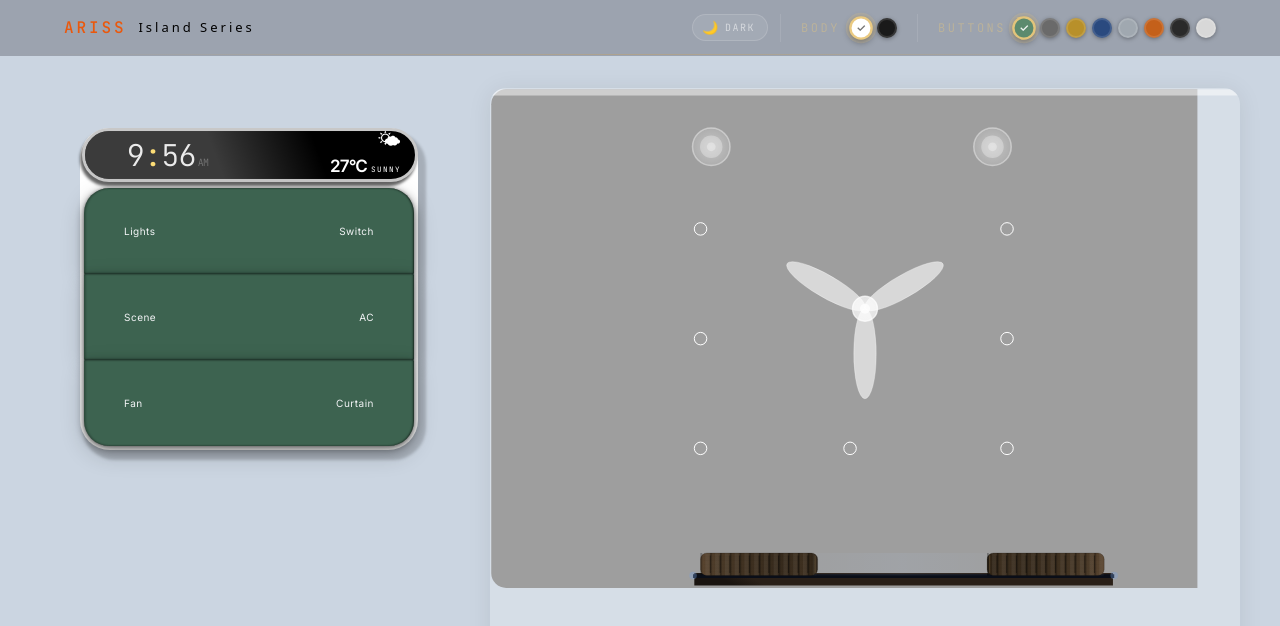
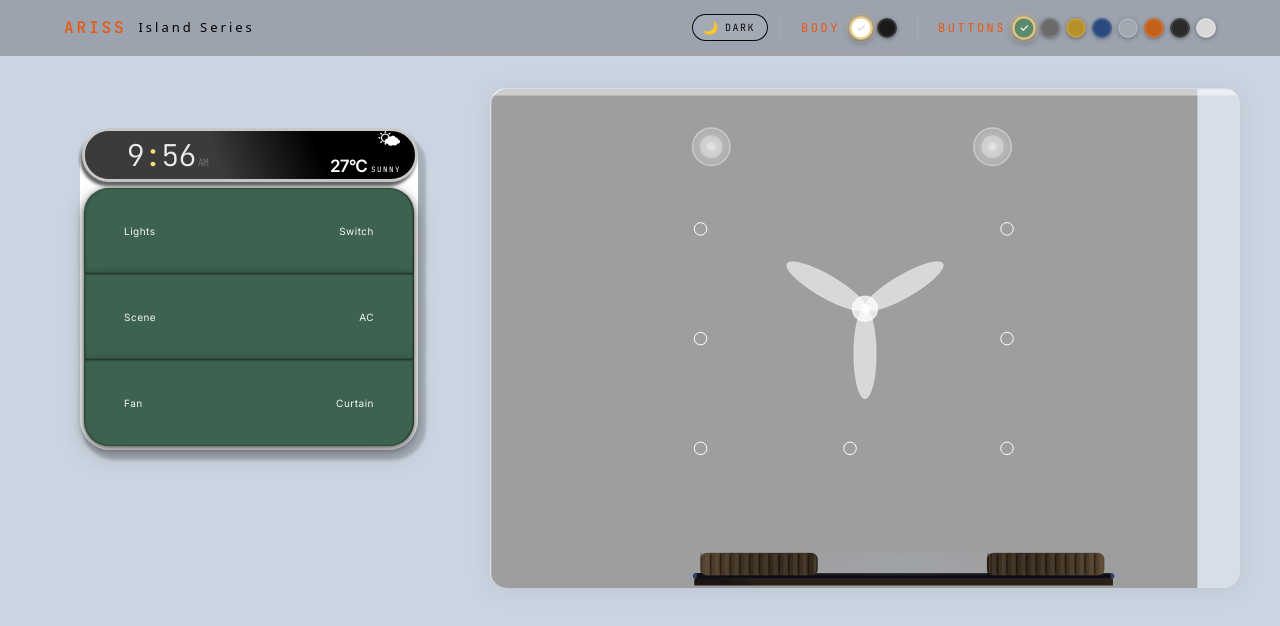
Before and after one commit to shaikhmoiz3010/ariss-island-series, a React (Vite) app: page / in a window 1280 px wide. Shown: the top 626 px of the page. Built offline with nearby package versions, Linux system fonts and the light colour scheme.

Commit message:
navbar changed

```diff
--- a/src/App.jsx
+++ b/src/App.jsx
@@ -237,7 +237,7 @@ export default function App() {
 
             {/* room layout */}
             <div className={`
-              flex-1 w-full min-h-[260px] sm:min-h-0
+              flex-1 w-full min-h-[260px] sm:h-full md:h-full
               rounded-2xl overflow-hidden transition-all duration-400
               ${isDark ? "bg-white/3 shadow-[0_2px_24px_rgba(0,0,0,0.35)]" : "bg-white/20 shadow-[0_2px_24px_rgba(0,0,0,0.08)]"}
             `}>
--- a/src/components/ThemePicker/BgToggle.jsx
+++ b/src/components/ThemePicker/BgToggle.jsx
@@ -13,8 +13,8 @@ export default function BgToggle() {
         alignItems:   "center",
         gap:          "7px",
         background:   isDark ? "rgba(233,200,124,0.12)" : "rgba(255,255,255,0.08)",
-        border:       isDark ? "1px solid rgba(233,200,124,0.30)" : "1px solid rgba(255,255,255,0.14)",
-        borderRadius: "20px",
+        border:       isDark ? "1px solid rgba(233,200,124,0.30)" : "1px solid rgba(0,0,0,0.95)",
+        borderRadius: "999px",
         padding:      "5px 12px 5px 9px",
         cursor:       "pointer",
         transition:   "all 0.22s ease",
@@ -28,7 +28,7 @@ export default function BgToggle() {
         fontSize:      "10px",
         letterSpacing: "1.5px",
         textTransform: "uppercase",
-        color:         isDark ? "rgba(233,200,124,0.85)" : "rgba(255,255,255,0.55)",
+        color:         isDark ? "rgba(233,200,124,0.85)" : "rgba(0,0,0,0.95)",
       }}>
         {isDark ? "Light" : "Dark"}
       </span>
--- a/src/components/ThemePicker/ThemePicker.jsx
+++ b/src/components/ThemePicker/ThemePicker.jsx
@@ -6,12 +6,11 @@ const LIGHT_IDS = ["white", "silver"];
 function SwatchRow({ label, themes, activeId, onSelect }) {
   return (
     <div  style={{ display: "flex", alignItems: "center", gap: "8px" }}>
-      <span style={{
+      <span className="text-orange-600" style={{
         fontFamily:    "'JetBrains Mono', monospace",
         fontSize:      "12px",
         letterSpacing: "2.5px",
         textTransform: "uppercase",
-        color:         "rgba(233,200,124,0.40)",
         whiteSpace:    "nowrap",
         minWidth:      "42px",
       }}>
@@ -56,7 +55,7 @@ function SwatchRow({ label, themes, activeId, onSelect }) {
                   fontSize:       "9px",
                   fontWeight:     700,
                   pointerEvents:  "none",
-                  color: isLight ? "rgba(0,0,0,0.55)" : "rgba(255,255,255,0.90)",
+                  color: isLight ? "rgba(0,0,0,0.15)" : "rgba(255,255,255,0.90)",
                 }}>✓</span>
               )}
             </button>
```
